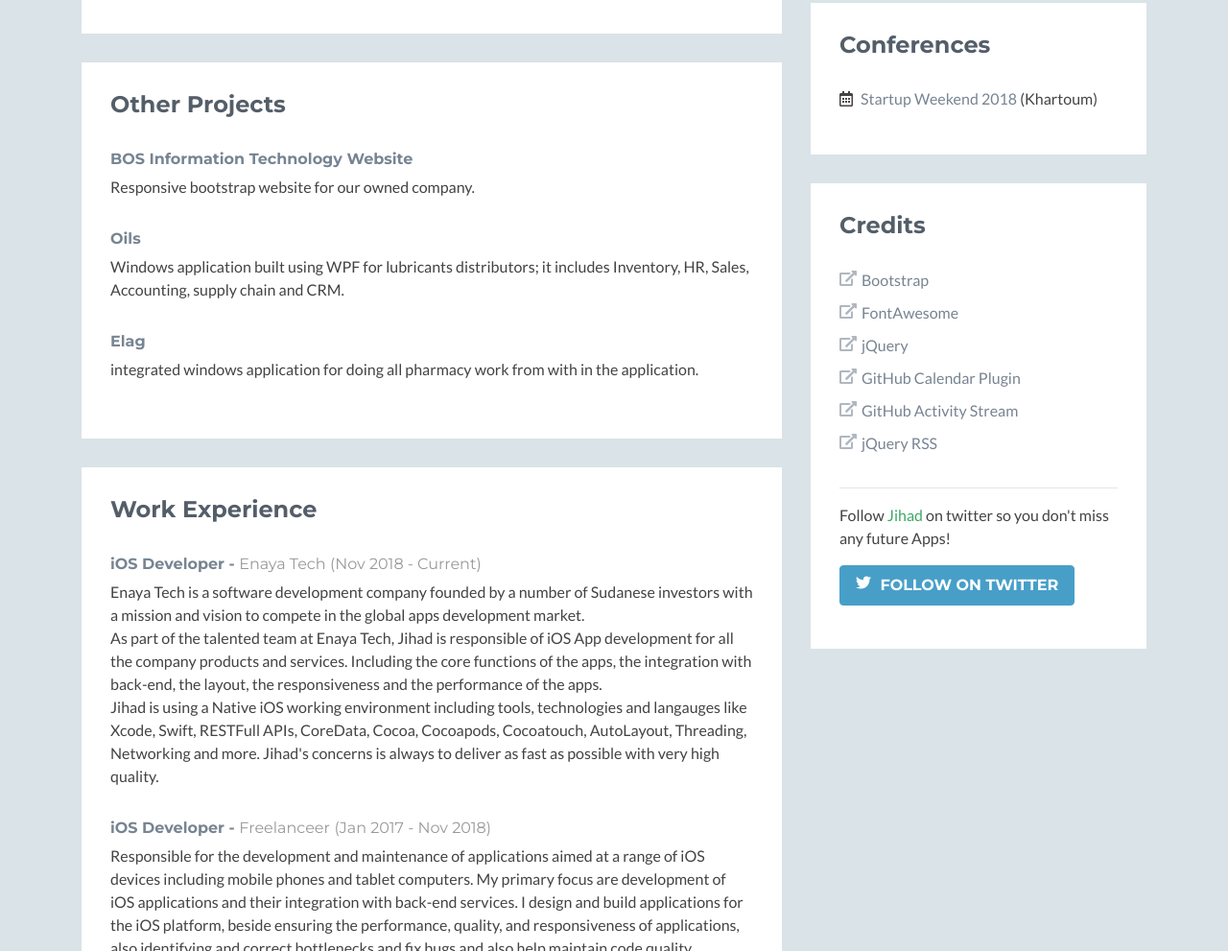
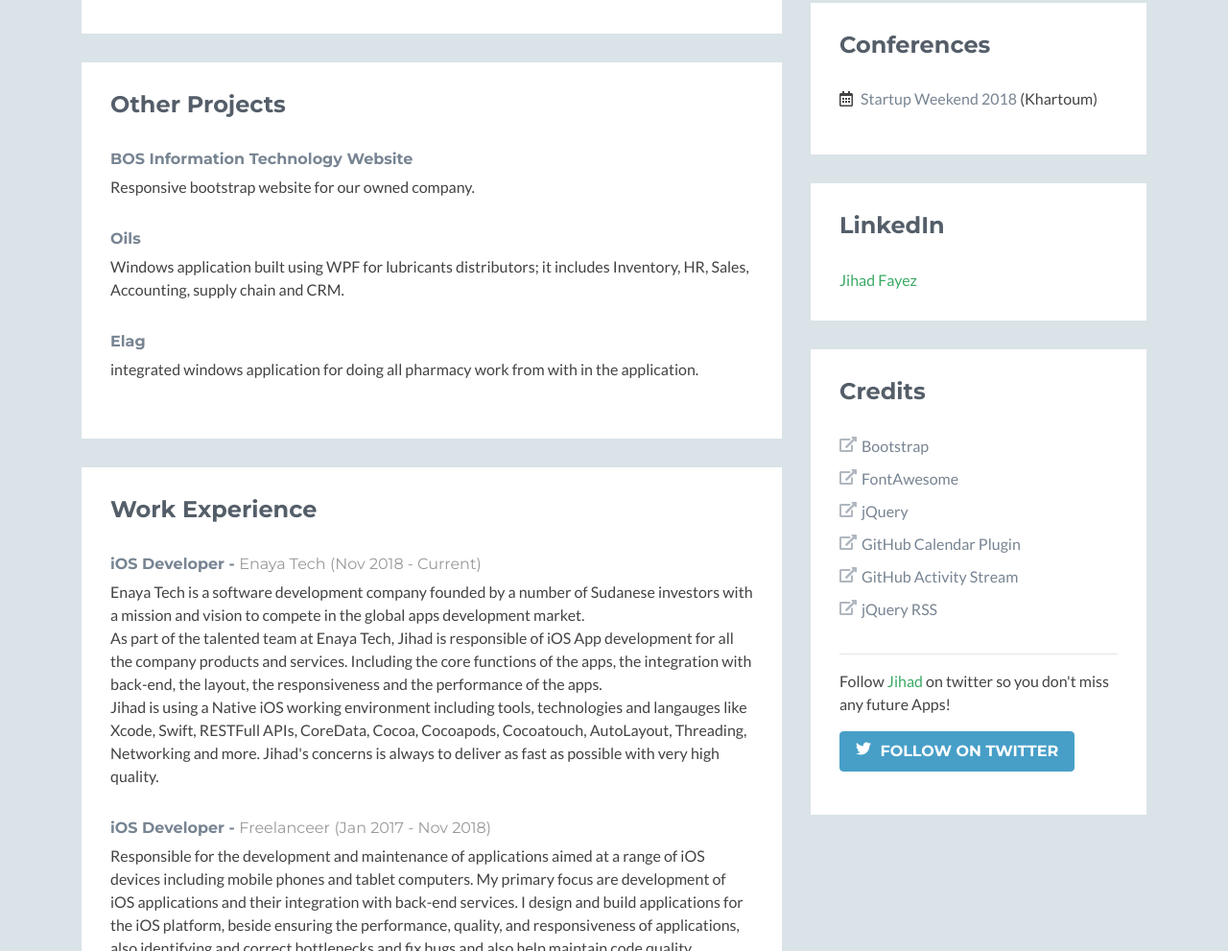
Before and after one commit to jihad2022/jihad2022.github.io, a plain HTML site: page index.html in a window 1280 px wide. Shown: the part 2130-3121 px from the top of the page at 96% size. Drawn offline with nearby package versions, Linux system fonts and the light colour scheme; a script that the page names is missing; some icons are missing.

Commit message:
added linkedin profile badge

```diff
--- a/index.html
+++ b/index.html
@@ -15,6 +15,8 @@
 
     <!-- FontAwesome JS -->
     <script defer src="https://use.fontawesome.com/releases/v5.7.2/js/all.js" integrity="sha384-0pzryjIRos8mFBWMzSSZApWtPl/5++eIfzYmTgBBmXYdhvxPc+XcFEk+zJwDgWbP" crossorigin="anonymous"></script>
+    <!-- LinkedIn script -->
+    <script type="text/javascript" src="https://platform.linkedin.com/badges/js/profile.js" async defer></script>
 
     <!-- Global CSS -->
     <link rel="stylesheet" href="assets/plugins/bootstrap/css/bootstrap.min.css">
@@ -327,6 +329,17 @@
                     </div><!--//section-inner-->
                 </aside><!--//section-->
 
+                <aside class="linkedin aside section">
+                  <div class="section-inner">
+                    <h2 class="heading">LinkedIn</h2>
+                    <div class="content">
+                      <div class="LI-profile-badge"  data-version="v1" data-size="medium" data-locale="en_US" data-type="vertical" data-theme="dark" data-vanity="jihad-fayez">
+                        <a class="LI-simple-link" href="https://sd.linkedin.com/in/jihad-fayez?trk=profile-badge" target="_blank">Jihad Fayez</a>
+                      </div>
+                    </div>
+                  </div>
+                </aside><!--//section-->
+
                 <aside class="credits aside section">
                     <div class="section-inner">
                         <h2 class="heading">Credits</h2>
```
